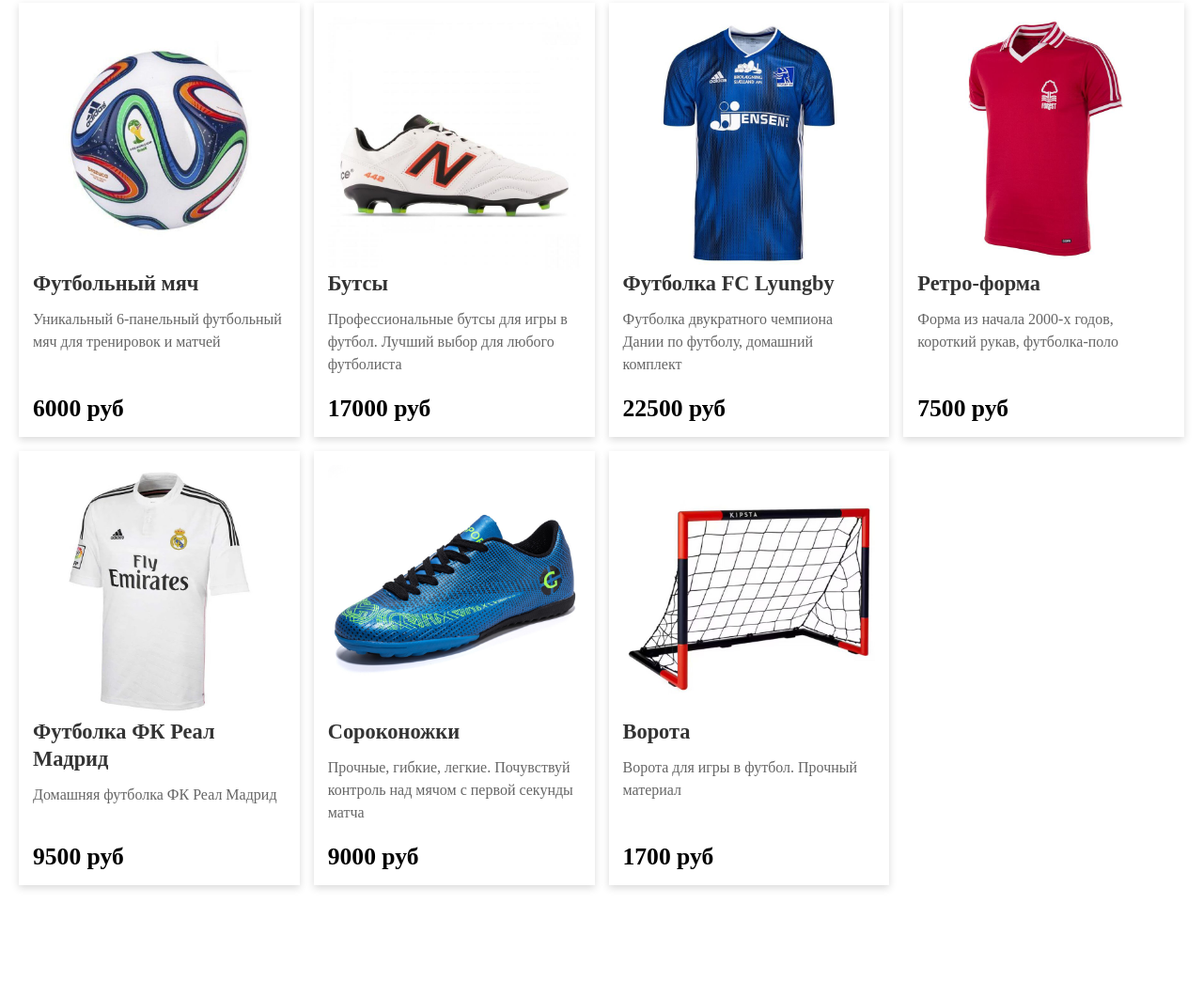
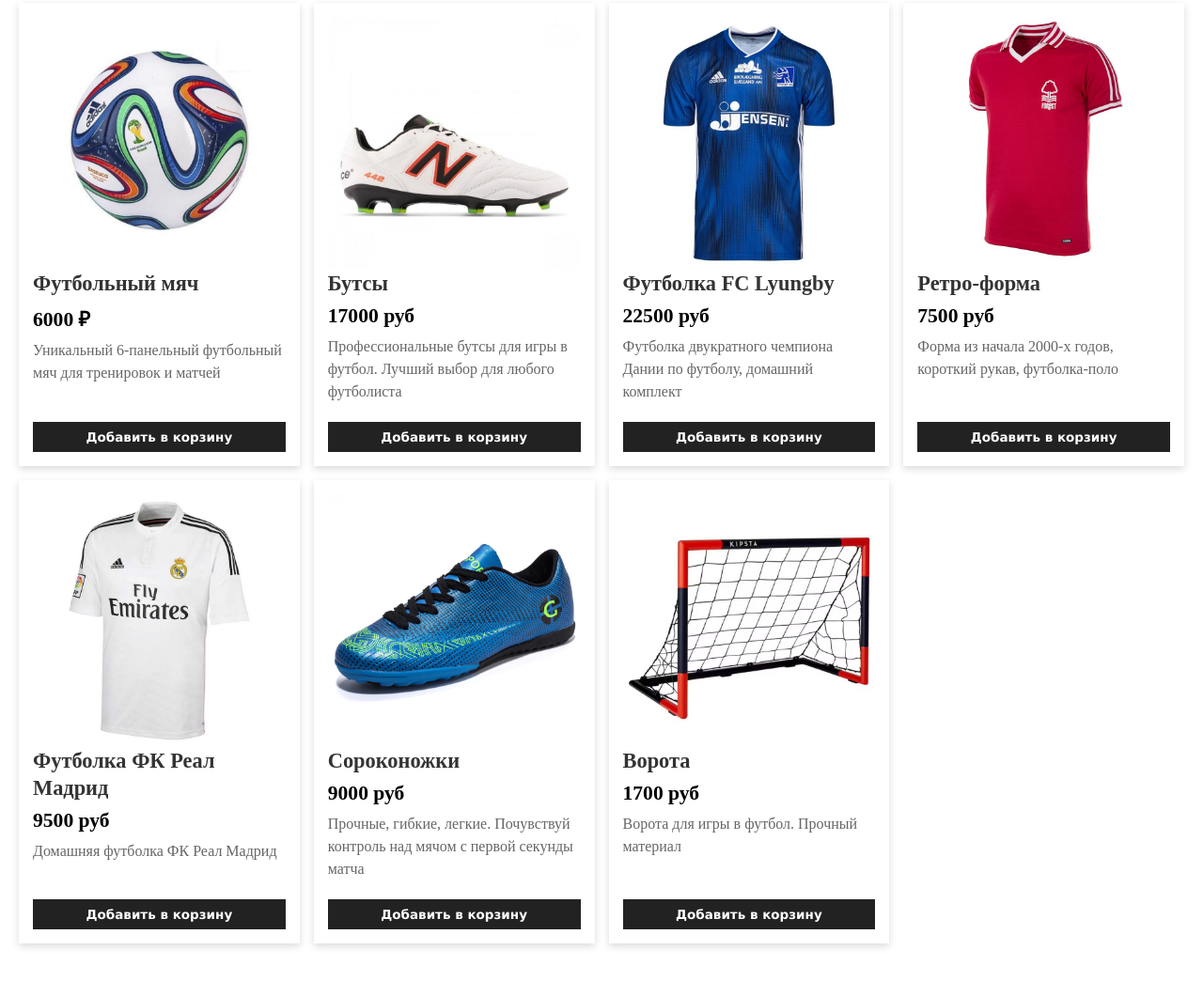
Before and after one commit to DanilRozhin/web-lab1, a plain HTML site: page index.html in a window 1280 px wide. Shown: the part 212-1256 px from the top of the page at 94% size. Before the commit the page ends 1194 px from the top, so only its background shows below. Drawn offline with Linux system fonts and the light colour scheme.

Commit message:
Added busket button in cards

```diff
--- a/index.html
+++ b/index.html
@@ -23,51 +23,58 @@
 
                 <article class="product-card">
                     <img src="images/ball.jpg" alt="Футбольный мяч" class="product-img">
-                    <p class="product-title">Футбольный мяч</p>
+                    <h3 class="product-title">Футбольный мяч</h3>
+                    <p class="product-price">6000 ₽</p>
                     <p class="product-description">Уникальный 6-панельный футбольный мяч для тренировок и матчей</p>
-                    <p class="product-price">6000 руб</p>
+                    <button class="add-busket">Добавить в корзину</button>
                 </article>
 
                 <article class="product-card">
                     <img src="images/boots.jpeg" alt="Бутсы" class="product-img">
-                    <p class="product-title">Бутсы</p>
+                    <h3 class="product-title">Бутсы</h3>
+                    <p class="product-price">17000 руб</p>
                     <p class="product-description">Профессиональные бутсы для игры в футбол. Лучший выбор для любого футболиста</p>
-                    <p class="product-price">17000 руб</p>
+                    <button class="add-busket">Добавить в корзину</button>
                 </article>
 
                 <article class="product-card">
                     <img src="images/lyungby_shirt.jpg" alt="Футболка FC Lyungby" class="product-img">
-                    <p class="product-title">Футболка FC Lyungby</p>
+                    <h3 class="product-title">Футболка FC Lyungby</h3>
+                    <p class="product-price">22500 руб</p>
                     <p class="product-description">Футболка двукратного чемпиона Дании по футболу, домашний комплект</p>
-                    <p class="product-price">22500 руб</p>
+                    <button class="add-busket">Добавить в корзину</button>
                 </article>
 
                 <article class="product-card">
                     <img src="images/retro.jpg" alt="Ретро-форма" class="product-img">
-                    <p class="product-title">Ретро-форма</p>
+                    <h3 class="product-title">Ретро-форма</h3>
+                    <p class="product-price">7500 руб</p>
                     <p class="product-description">Форма из начала 2000-х годов, короткий рукав, футболка-поло</p>
-                    <p class="product-price">7500 руб</p>
+                    <button class="add-busket">Добавить в корзину</button>
                 </article>
 
                 <article class="product-card">
                     <img src="images/rm_shirt.jpg" alt="Футболка Реал Мадрид" class="product-img">
-                    <p class="product-title">Футболка ФК Реал Мадрид</p>
+                    <h3 class="product-title">Футболка ФК Реал Мадрид</h3>
+                    <p class="product-price">9500 руб</p>
                     <p class="product-description">Домашняя футболка ФК Реал Мадрид</p>
-                    <p class="product-price">9500 руб</p>
+                    <button class="add-busket">Добавить в корзину</button>
                 </article>
 
                 <article class="product-card">
                     <img src="images/sorokonozhki.jpg" alt="Сороконожки" class="product-img">
-                    <p class="product-title">Сороконожки</p>
+                    <h3 class="product-title">Сороконожки</h3>
+                    <p class="product-price">9000 руб</p>
                     <p class="product-description">Прочные, гибкие, легкие. Почувствуй контроль над мячом с первой секунды матча</p>
-                    <p class="product-price">9000 руб</p>
+                    <button class="add-busket">Добавить в корзину</button>
                 </article>
 
                 <article class="product-card">
                     <img src="images/net.jpg" alt="Ворота" class="product-img">
-                    <p class="product-title">Ворота</p>
+                    <h3 class="product-title">Ворота</h3>
+                    <p class="product-price">1700 руб</p>
                     <p class="product-description">Ворота для игры в футбол. Прочный материал</p>
-                    <p class="product-price">1700 руб</p>
+                    <button class="add-busket">Добавить в корзину</button>
                 </article>
 
             </section>
--- a/style.css
+++ b/style.css
@@ -111,10 +111,18 @@
 
 .product-title {
     font-size: 1.4rem;
-    margin: 0 0 12px 0;
+    margin: 0 0 8px;
     color: #333;
     font-weight: 600;
     line-height: 1.3;
+}
+
+.product-price {
+    font-size: 1.35rem;
+    font-weight: bold;
+    margin: 0 0 8px;
+    align-self: flex-start;
+    text-align: left;
 }
 
 .product-description {
@@ -125,12 +133,20 @@
     flex-grow: 1;
 }
 
-.product-price {
-    font-size: 1.6rem;
-    font-weight: bold;
-    margin: 0;
-    align-self: flex-start;
-    text-align: left;
+.add-busket {
+    background: #222;
+    color: #ffffff;
+    border: none;
+    padding: 8px 16px;
+    font-family: 'Verdana', 'Geneva', sans-serif;
+    font-size: 13.5px;
+    font-weight: 600;
+    cursor: pointer;
+    margin-top: auto;
+}
+
+.add-busket:hover {
+    background: #4d4d4d;
 }
 
 @media (max-width: 900px) {
```
